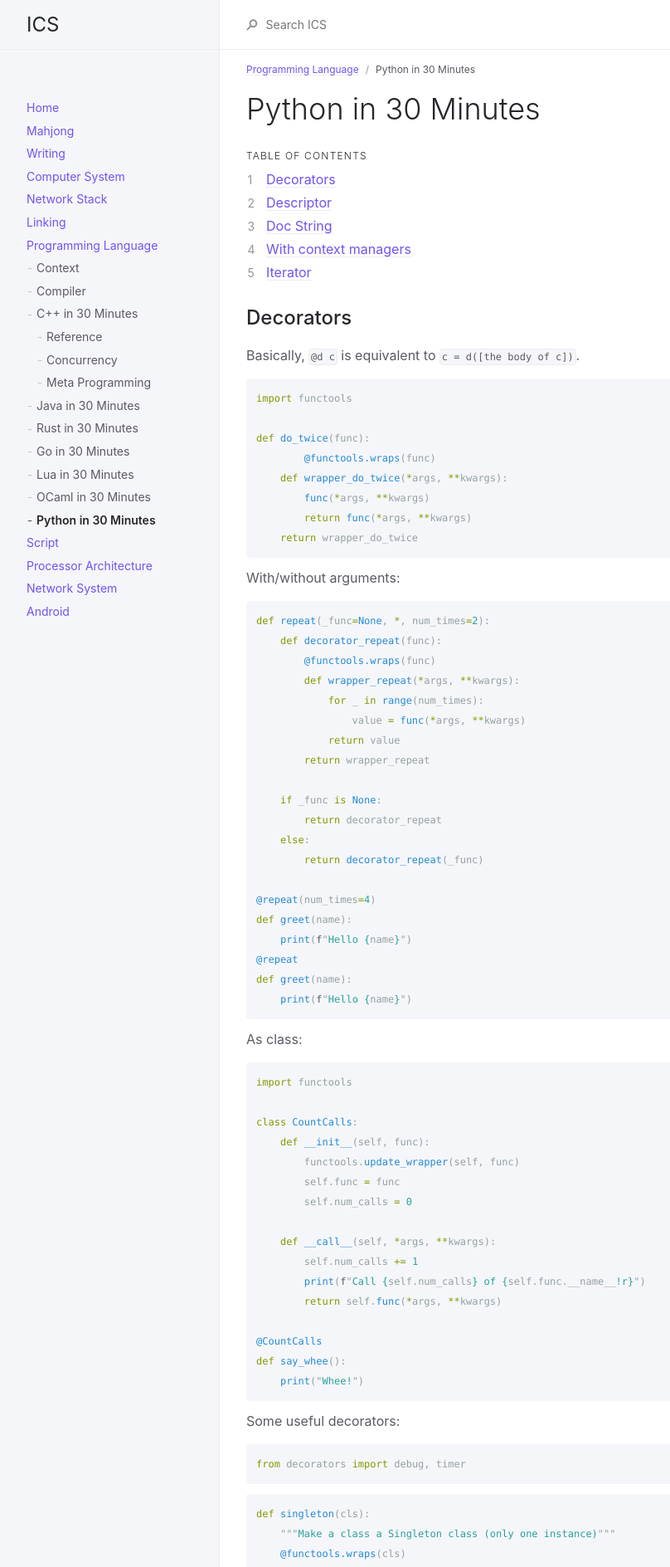
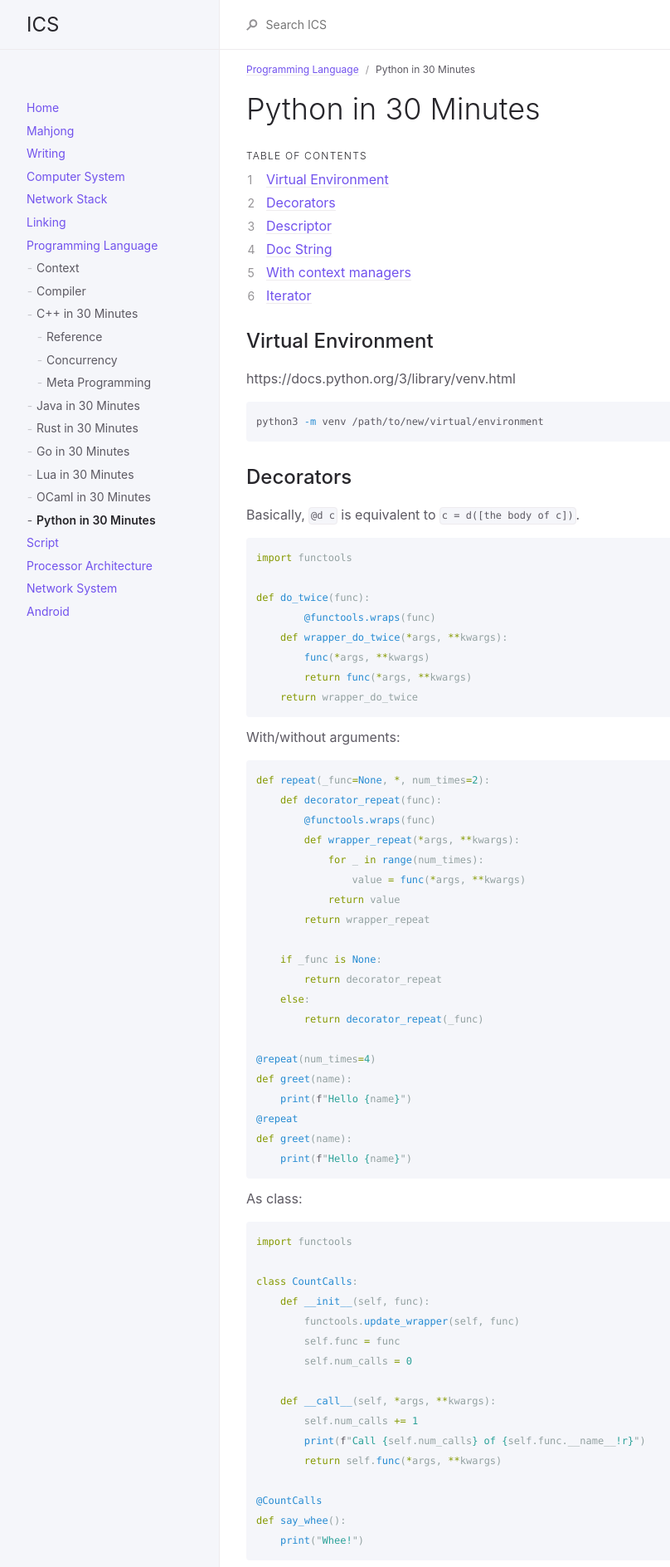
Before and after one commit to wongsingfo/comp-sys, a Jekyll site: the page built from docs/prog-lang/python.md, in a window 1280 px wide. Shown: the top 1888 px of the page at 83% size, without its empty margins (107-915 px from the left). Built offline with Jekyll 4.4.1, drawn with Linux system fonts in a browser that asks for light colours; some of the changed text lies outside the part shown.

````diff
--- a/docs/prog-lang/python.md
+++ b/docs/prog-lang/python.md
@@ -13,6 +13,14 @@ nav_order: 80
 
 1. TOC
 {:toc}
+
+## Virtual Environment
+
+https://docs.python.org/3/library/venv.html
+
+```bash
+python3 -m venv /path/to/new/virtual/environment
+```
 
 ## Decorators
 
````
Also changed, not shown: docs/net/tshark.md (+31 -0 lines).
